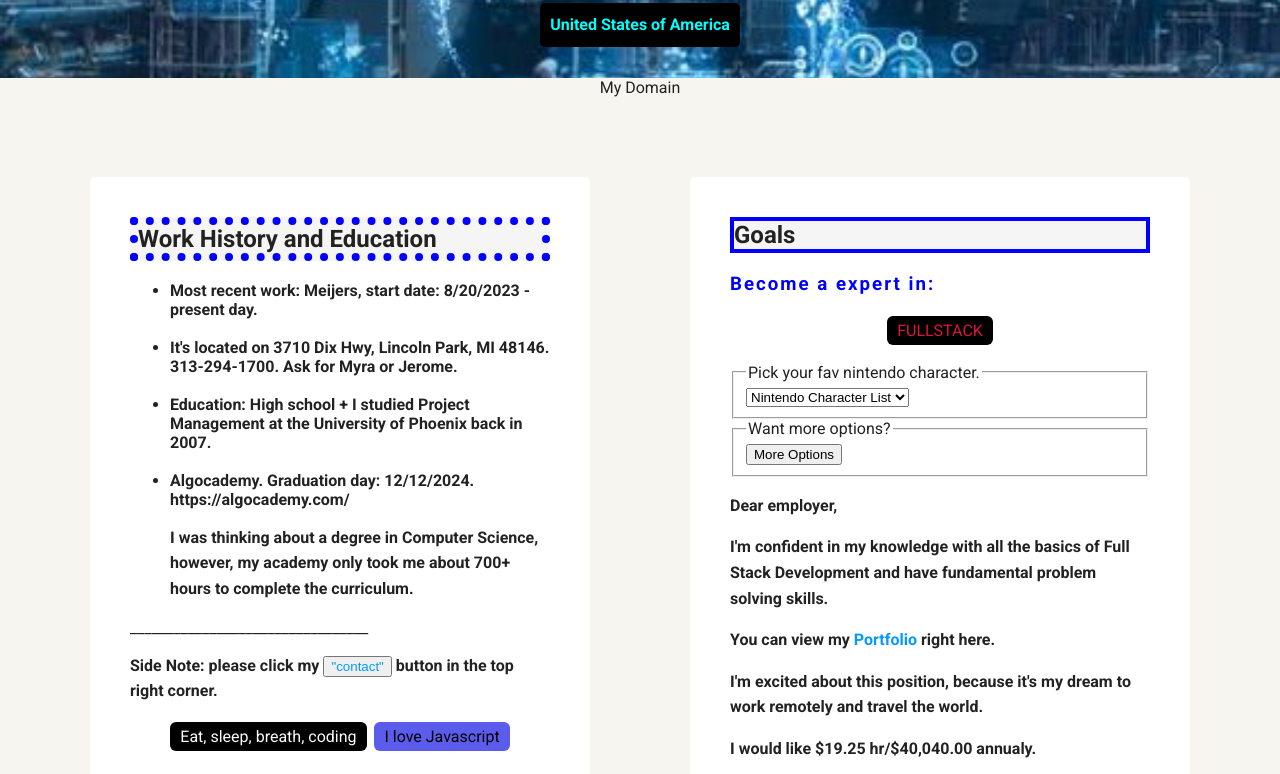
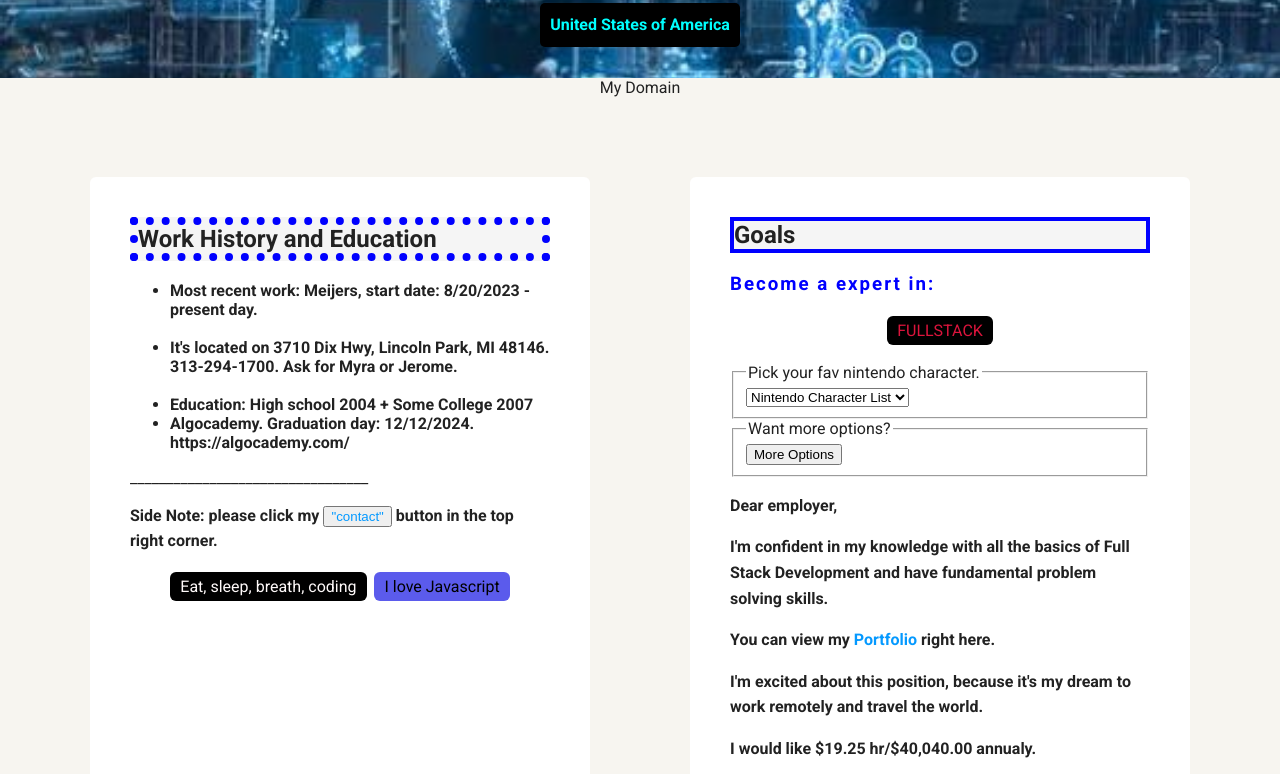
Before and after one commit to Iwnb1987/resume, a plain HTML site: page index.html in a window 1280 px wide. Shown: the part 372-1146 px from the top of the page. Drawn offline with Linux system fonts and the light colour scheme; a web font is replaced by a local one.

Commit message:
Update index.html

```diff
--- a/index.html
+++ b/index.html
@@ -38,9 +38,8 @@
         <ul class="wh">
          <li>Most recent work: Meijers, start date: 8/20/2023 - present day.</li><br>
             <li>It's located on 3710 Dix Hwy, Lincoln Park, MI 48146. 313-294-1700. Ask for Myra or Jerome.</li><br>
-            <li>Education: High school + I studied Project Management at the University of Phoenix back in 2007.</li><br>
+            <li>Education: High school 2004 + Some College 2007
             <li>Algocademy. Graduation day: 12/12/2024. https://algocademy.com/</li>
-            <p>I was thinking about a degree in Computer Science, however, my academy only took me about 700+ hours to complete the curriculum.</p>
           </ul>
         _________________________________
         <p>Side Note: please click my <button id="testButton"><a href="contact.html">"contact"</a></button> button in the top right corner.</p>
```
